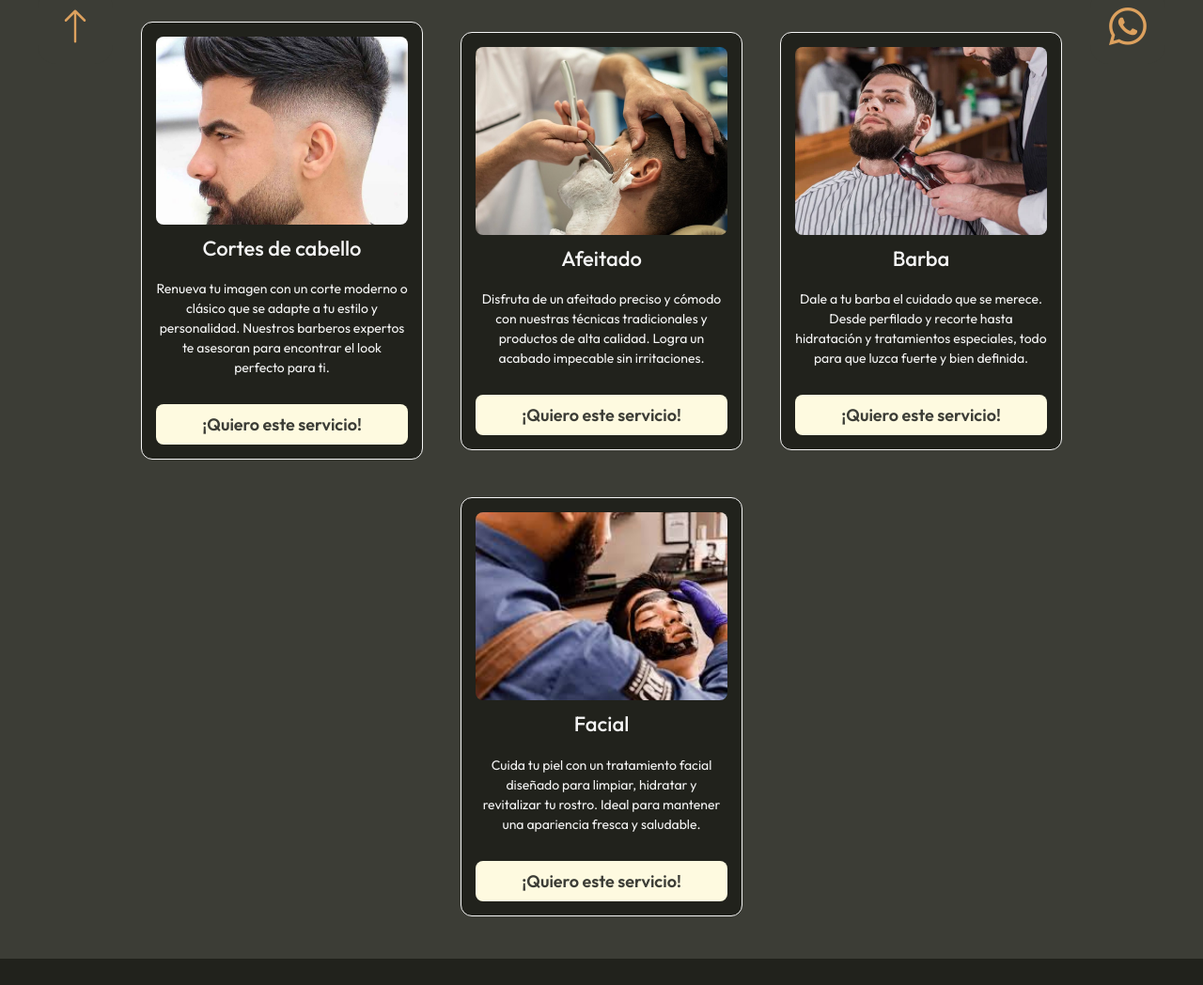
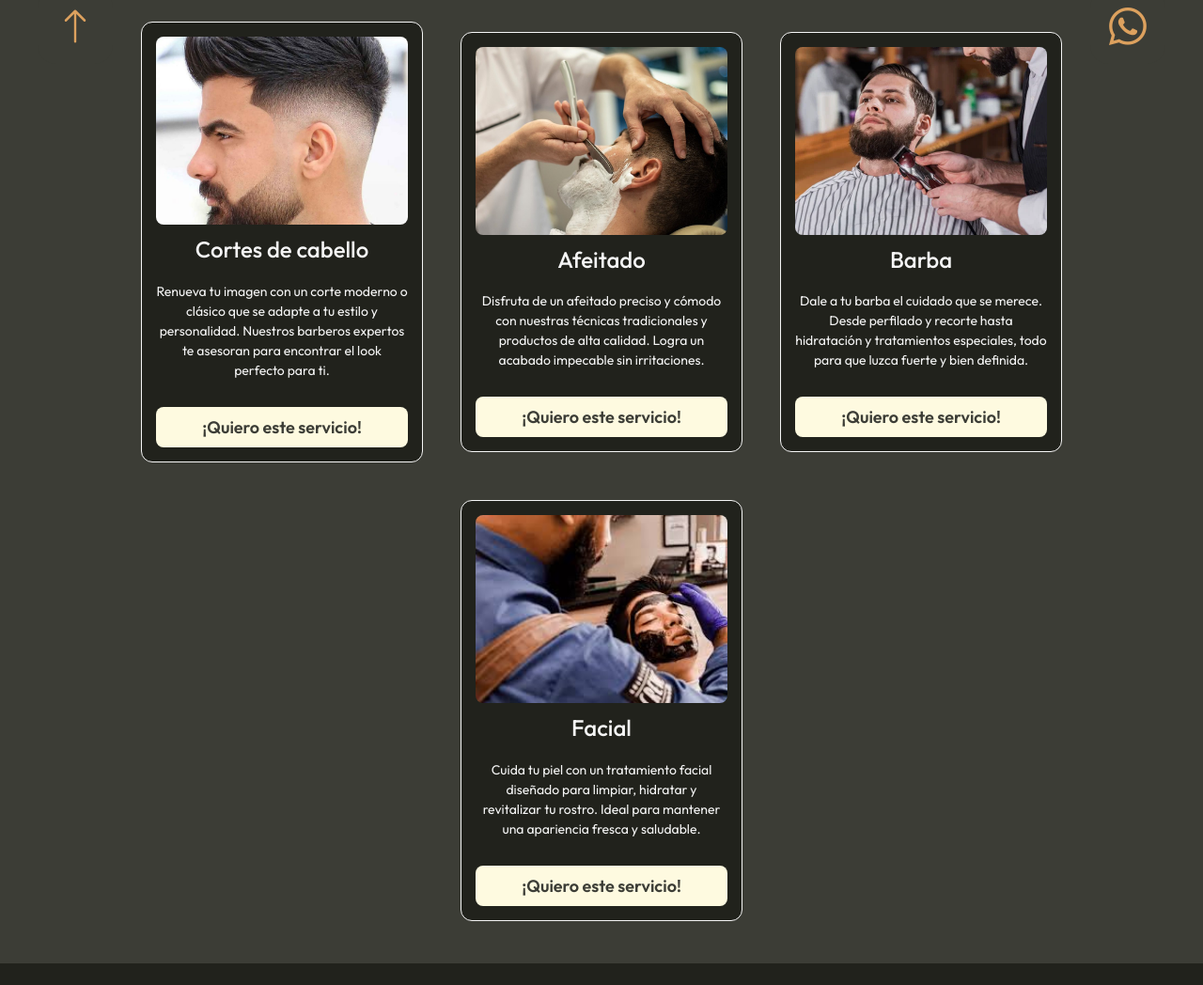
Before and after one commit to vmanuel-js/JordanShop1, a plain HTML site: page pages/servicios.html in a window 1280 px wide. Shown: the part 662-1710 px from the top of the page at 94% size. Drawn offline with nearby package versions, Linux system fonts and the light colour scheme.

Commit message:
jerarquia de h2 y h3

```diff
--- a/pages/servicios.html
+++ b/pages/servicios.html
@@ -88,7 +88,7 @@
             src="../imgs/corte-de-cabello.jpg"
             alt="Corte de Cabello"
           />
-          <h2>Cortes de cabello</h2>
+          <h3>Cortes de cabello</h3>
           <p>
             Renueva tu imagen con un corte moderno o clásico que se adapte a tu
             estilo y personalidad. Nuestros barberos expertos te asesoran para
@@ -102,7 +102,7 @@
             src="../imgs/afeitado.jpg"
             alt="Afeitado"
           />
-          <h2>Afeitado</h2>
+          <h3>Afeitado</h3>
           <p>
             Disfruta de un afeitado preciso y cómodo con nuestras técnicas
             tradicionales y productos de alta calidad. Logra un acabado
@@ -112,7 +112,7 @@
         </article>
         <article class="servicio-user">
           <img class="img-box-servicio" src="../imgs/barba.jpg" alt="Barba" />
-          <h2>Barba</h2>
+          <h3>Barba</h3>
           <p>
             Dale a tu barba el cuidado que se merece. Desde perfilado y recorte
             hasta hidratación y tratamientos especiales, todo para que luzca
@@ -122,7 +122,7 @@
         </article>
         <article class="servicio-user">
           <img class="img-box-servicio" src="../imgs/facial.jpg" alt="Facial" />
-          <h2>Facial</h2>
+          <h3>Facial</h3>
           <p>
             Cuida tu piel con un tratamiento facial diseñado para limpiar,
             hidratar y revitalizar tu rostro. Ideal para mantener una apariencia
--- a/style/scss/pages/_servicios.scss
+++ b/style/scss/pages/_servicios.scss
@@ -61,7 +61,7 @@
       border-radius: 8px;
     }
 
-    h2 {
+    h3 {
       font-size: 24px;
     }
 
```
Also changed, not shown: style/css/styles.css.
